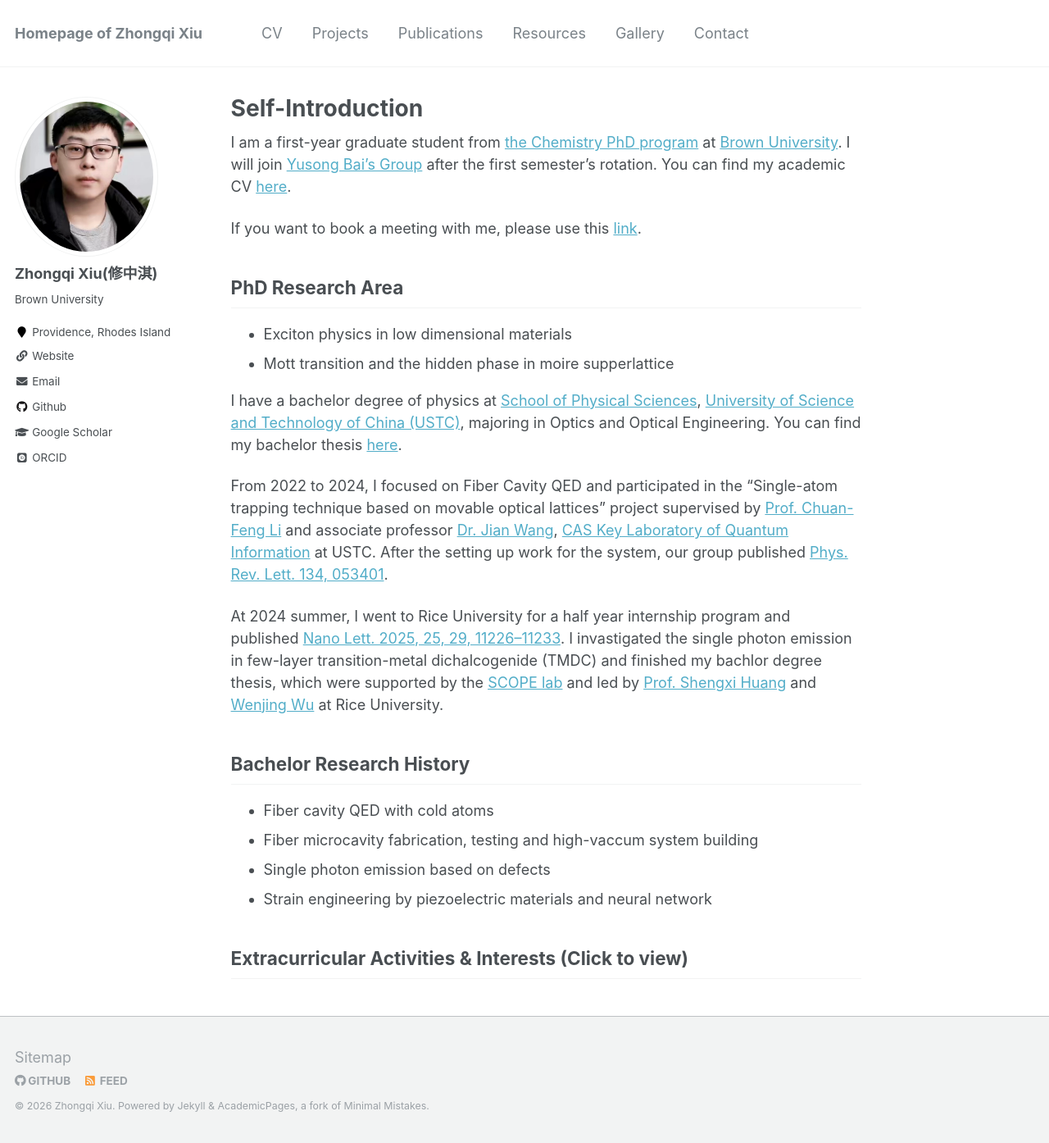
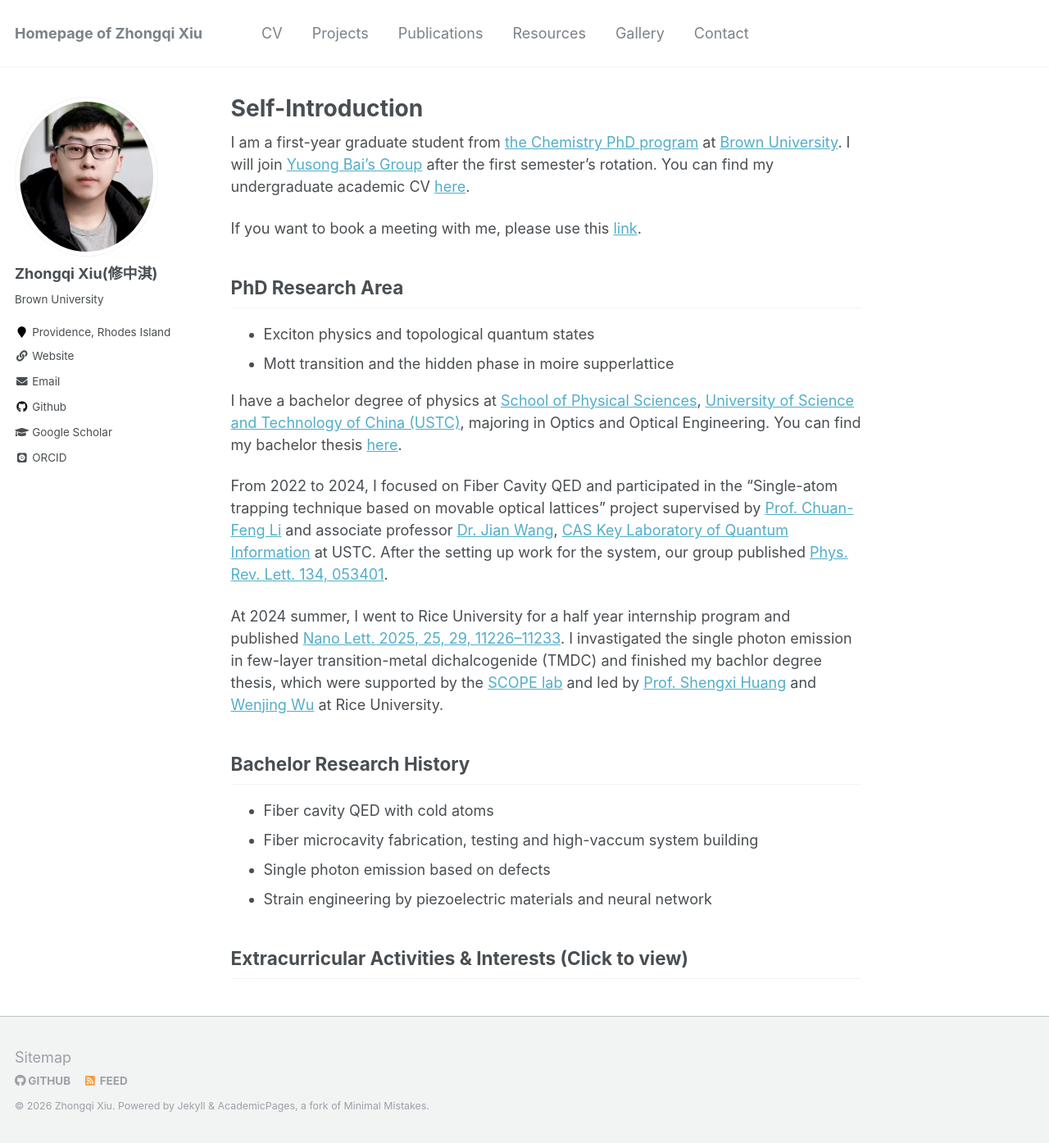
Before and after one commit to k-telux/k-telux.github.io, a Jekyll site: the page built from _pages/about.md, in a window 1280 px wide and 1394 px high. Shown: the whole window at 82% size. Built offline with Jekyll 4.4.1, drawn with Linux system fonts in a browser that asks for light colours; some web fonts are replaced.

Commit message:
Update about.md

```diff
--- a/_pages/about.md
+++ b/_pages/about.md
@@ -8,12 +8,12 @@ redirect_from:
   - /about.html
 ---
 
-I am a first-year graduate student from [the Chemistry PhD program](https://chemistry.brown.edu/graduate) at [Brown University](https://www.brown.edu/). I will join [Yusong Bai's Group](https://www.yusongbai.org/) after the first semester's rotation. You can find my academic CV [here](../assets/xzq_Resume.pdf).
+I am a first-year graduate student from [the Chemistry PhD program](https://chemistry.brown.edu/graduate) at [Brown University](https://www.brown.edu/). I will join [Yusong Bai's Group](https://www.yusongbai.org/) after the first semester's rotation. You can find my undergraduate academic CV [here](../assets/xzq_Resume.pdf).
 
 If you want to book a meeting with me, please use this [link](https://calendar.app.google/dbp77AuJixuG6xw7A).
 
 ## PhD Research Area
-- Exciton physics in low dimensional materials
+- Exciton physics and topological quantum states
 - Mott transition and the hidden phase in moire supperlattice
 
 I have a bachelor degree of physics at [School of Physical Sciences](https://en.physics.ustc.edu.cn/), [University of Science and Technology of China (USTC)](https://en.ustc.edu.cn/), majoring in Optics and Optical Engineering.  You can find my bachelor thesis [here](../assets/bachelor_thesis.pdf).
```
